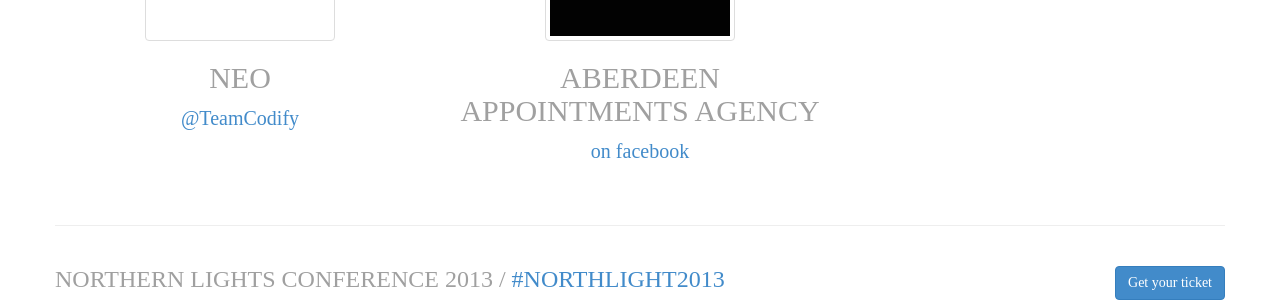
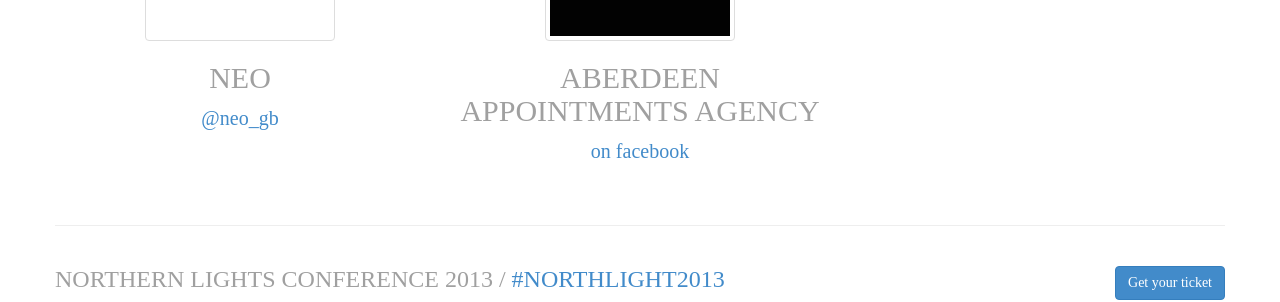
Before and after one commit to stevenmilne/stevenmilne.github.com, a Jekyll site: the page built from index.html, in a window 1280 px wide and 900 px high, scrolled down 2159 px. Shown: the part 519-821 px from the top of the window. Built offline with Jekyll 4.4.1, drawn with Linux system fonts in a browser that asks for light colours; Markdown is read by kramdown in place of the engine named in the settings.

Commit message:
neo twitter

```diff
--- a/_includes/supporters.html
+++ b/_includes/supporters.html
@@ -24,7 +24,7 @@
     <div class="col-lg-4">
       <a href="http://neo.com"><img class="img-thumbnail" src="/assets/img/logo/neo.jpg" data-src="" alt="Aberdeen university"></a>
       <h2>NEO</h2>
-      <a href="http://twitter.com/TeamCodify">@TeamCodify</a>
+      <a href="http://twitter.com/TeamCodify">@neo_gb</a>
     </div>
     <div class="col-lg-4">
       <a href="http://aaajobs.co.uk"><img class="img-thumbnail" src="/assets/img/logo/aaa.jpg" data-src="" alt="Fifth Ring"></a>
```
